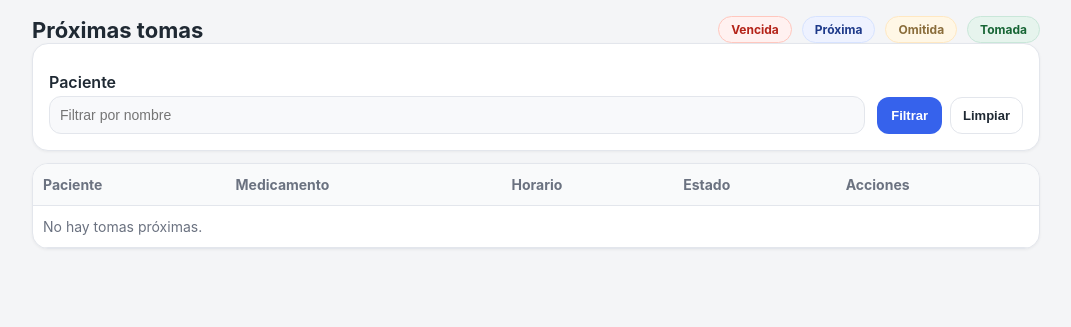
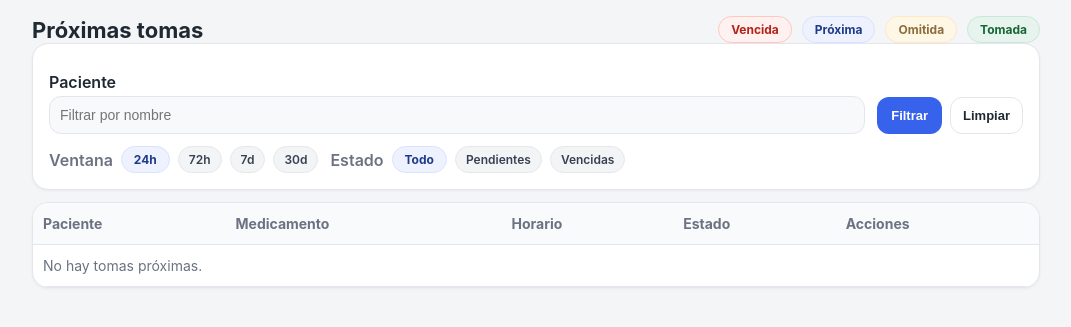
Before and after one commit to A01799782/healthline-mvp, a Flask app: page /alerts in a window 1280 px wide. Shown: the part 63-390 px from the top of the page, without its empty margins (104-1175 px from the left). Run offline with Flask 3, Linux system fonts and the light colour scheme; tables that the repository leaves empty hold one stand-in row (values such as "Sample post").

Commit message:
filtros alertas

```diff
--- a/app.py
+++ b/app.py
@@ -234,7 +234,11 @@
 @app.route("/alerts")
 def alerts():
     patient_name = request.args.get("patient_name", "").strip()
-    events = db.list_upcoming_dose_events(patient_name=patient_name if patient_name else None)
+    window_param = request.args.get("w", "24h")
+    status_param = request.args.get("s", "all")
+    window_map = {"24h": "-1 day", "72h": "-3 day", "7d": "-7 day", "30d": "-30 day"}
+    lookback = window_map.get(window_param, "-1 day")
+    events = db.list_upcoming_dose_events(patient_name=patient_name if patient_name else None, lookback_sql=lookback)
     current_time = db.now()
     enriched = []
     for ev in events:
@@ -247,10 +251,24 @@
             if ev.get("medication_dose_value") and ev.get("medication_dose_unit")
             else ev.get("medication_dose")
         )
+        # status filter
+        if status_param == "pending_only":
+            if ev["status"] not in ["Próxima", "Vencida"]:
+                continue
+        elif status_param == "overdue_only":
+            if ev["status"] != "Vencida":
+                continue
         enriched.append(ev)
     enriched.sort(key=lambda e: (e["_order_bucket"], e["_order_time"]))
     patient_names = db.get_patient_names()
-    return render_template("alerts.html", events=enriched, patient_name=patient_name, patient_names=patient_names)
+    return render_template(
+        "alerts.html",
+        events=enriched,
+        patient_name=patient_name,
+        patient_names=patient_names,
+        window_param=window_param,
+        status_param=status_param,
+    )
 
 
 @app.route("/api/rxnorm/suggest")
--- a/db.py
+++ b/db.py
@@ -509,7 +509,7 @@
             _insert_dose_event(cur, medication_id, next_time)
 
 
-def list_upcoming_dose_events(limit: int = 50, patient_name: str | None = None):
+def list_upcoming_dose_events(limit: int = 50, patient_name: str | None = None, lookback_sql: str | None = None):
     now_ts = to_db_timestamp(now())
     filter_name = (patient_name or "").strip()
     clauses = []
@@ -517,15 +517,17 @@
     if filter_name:
         clauses.append("LOWER(p.name) LIKE LOWER(?)")
         params.append(f"%{filter_name}%")
+    allowed_lookbacks = {"-1 day", "-3 day", "-7 day", "-30 day"}
+    lb = lookback_sql if lookback_sql in allowed_lookbacks else "-1 day"
     with db_cursor() as cur:
-        query = """
+        query = f"""
             SELECT de.*, m.name AS medication_name, m.dose AS medication_dose, m.frequency_hours,
                    m.dose_value AS medication_dose_value, m.dose_unit AS medication_dose_unit,
                    p.name AS patient_name, p.id AS patient_id
             FROM dose_event de
             JOIN medication m ON de.medication_id = m.id
             JOIN patient p ON m.patient_id = p.id
-            WHERE datetime(de.scheduled_time) >= datetime(?, '-1 day')
+            WHERE datetime(de.scheduled_time) >= datetime(?, '{lb}')
         """
         if clauses:
             query += " AND " + " AND ".join(clauses)
--- a/templates/alerts.html
+++ b/templates/alerts.html
@@ -30,6 +30,8 @@
 
 <div class="card">
     <form method="get" action="{{ url_for('alerts') }}" class="filters">
+        <input type="hidden" name="w" value="{{ window_param }}">
+        <input type="hidden" name="s" value="{{ status_param }}">
         <div style="flex:1;min-width:240px;">
             <label for="patient_name">Paciente</label>
             <input type="text" name="patient_name" id="patient_name" list="patient-list" value="{{ patient_name }}" placeholder="Filtrar por nombre">
@@ -44,6 +46,24 @@
             <a href="{{ url_for('alerts') }}" class="link-plain"><button type="button" class="btn-ghost btn-sm" style="margin-top:0;">Limpiar</button></a>
         </div>
     </form>
+    <div style="margin-top:12px; display:flex; gap:12px; flex-wrap:wrap;">
+        <div style="display:flex; align-items:center; gap:8px; flex-wrap:wrap;">
+            <span class="muted" style="font-weight:600;">Ventana</span>
+            {% set win_opts = [("24h","24h"),("72h","72h"),("7d","7d"),("30d","30d")] %}
+            {% for key,label in win_opts %}
+            <a class="pill {% if window_param==key %}state state-proxima{% else %}pill-gray{% endif %}" style="text-decoration:none;"
+               href="{{ url_for('alerts', patient_name=patient_name, w=key, s=status_param) }}">{{ label }}</a>
+            {% endfor %}
+        </div>
+        <div style="display:flex; align-items:center; gap:8px; flex-wrap:wrap;">
+            <span class="muted" style="font-weight:600;">Estado</span>
+            {% set st_opts = [("all","Todo"),("pending_only","Pendientes"),("overdue_only","Vencidas")] %}
+            {% for key,label in st_opts %}
+            <a class="pill {% if status_param==key %}state state-proxima{% else %}pill-gray{% endif %}" style="text-decoration:none;"
+               href="{{ url_for('alerts', patient_name=patient_name, w=window_param, s=key) }}">{{ label }}</a>
+            {% endfor %}
+        </div>
+    </div>
 </div>
 
 <div class="card table-card">
```
